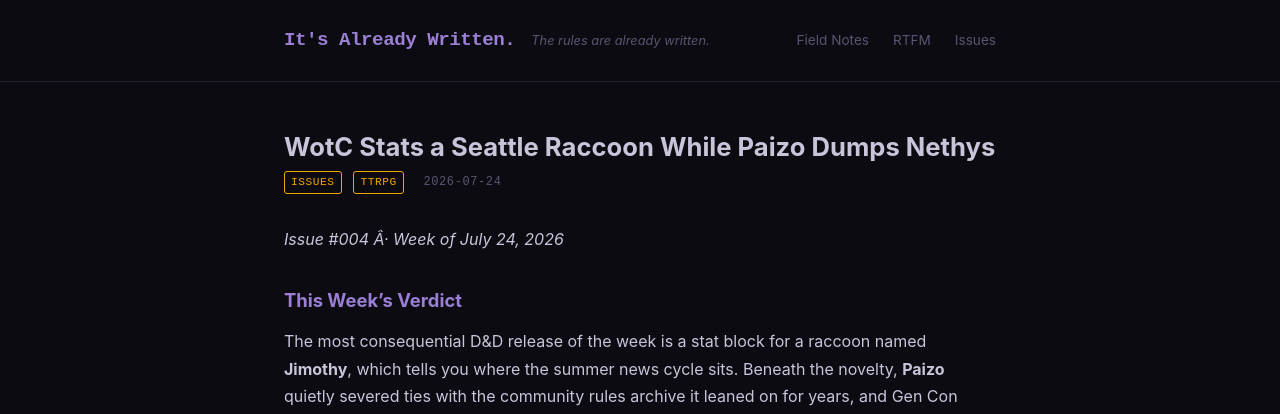
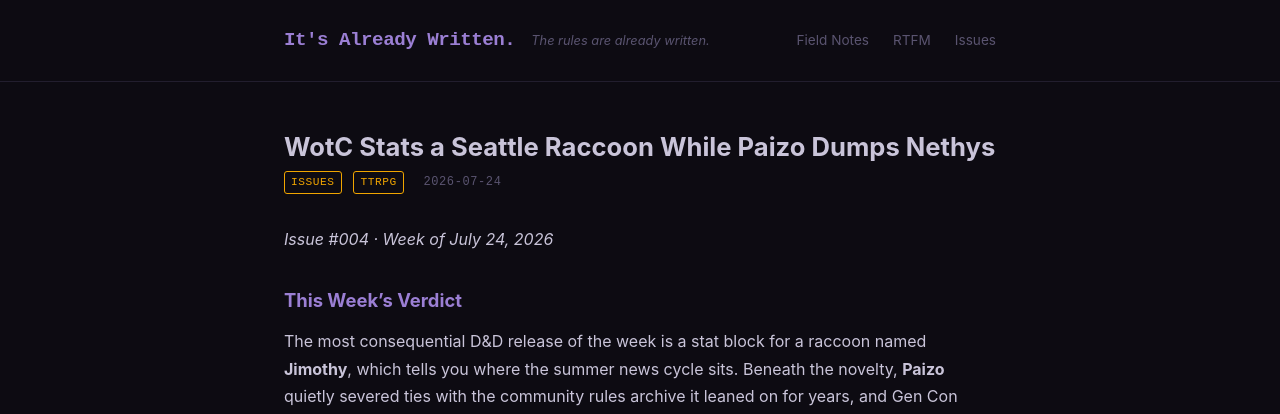
Before and after one commit to bizzal70/itsalreadywritten, a Jekyll site: the page built from _posts/2026-07-24-issue-004.md, in a window 1280 px wide and 900 px high. Shown: the top 414 px of the window. Built offline with Jekyll 4.4.1, drawn with Linux system fonts in a browser that asks for light colours.

Commit message:
fix: repair CP1252 mojibake corruption (published content)
Same double-encoding class already fixed in the Bizzal-Games-YT-PUB pipeline: correct UTF-8 bytes misread as CP1252, then re-saved as UTF-8. Reversed via .encode('cp1252').decode('utf-8'), verified 0 remaining corrupted runs.

```diff
--- a/_posts/2026-07-24-issue-004.md
+++ b/_posts/2026-07-24-issue-004.md
@@ -9,7 +9,7 @@
 description: "An official raccoon stat block, a Gen Con exclusive dump from Kobold, and Paizo cutting ties with its longtime rules archive."
 ---
 
-*Issue #004 Â· Week of July 24, 2026*
+*Issue #004 · Week of July 24, 2026*
 
 ## This Week's Verdict
 
```
